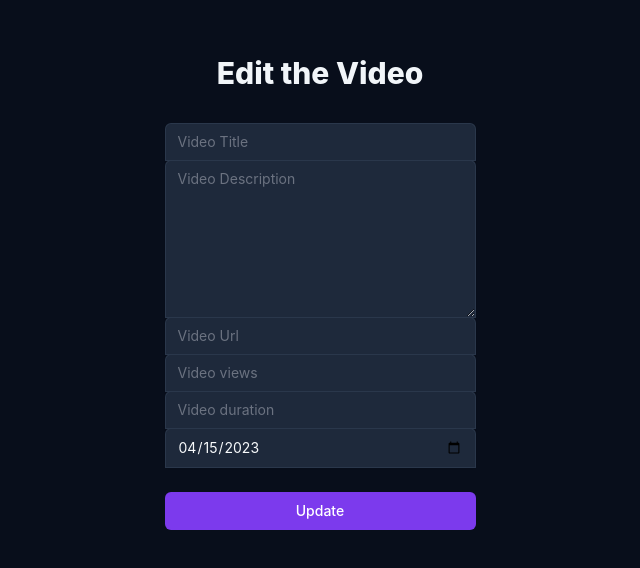
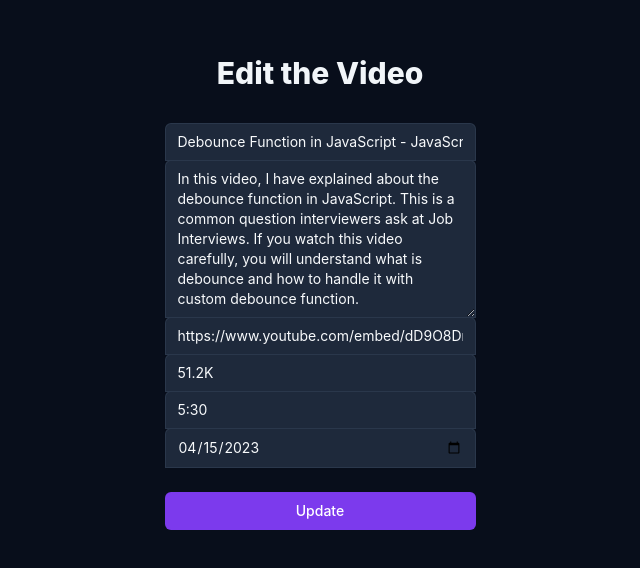
Before and after one commit to Nabi171/lPortalApp, a React (Create React App) app: page /Dashboard/videos/videoEdit/1 in a window 1280 px wide. Shown: the part 120-688 px from the top of the page, without its empty margins (320-960 px from the left). Built offline with nearby package versions, Linux system fonts and the light colour scheme; data requests are answered from the project's data file.

Commit message:
sgghfhgfjjgjhjgjkl

```diff
--- /dev/null
+++ b/src/components/Admin Portal/Videos/FormEdit.js
@@ -0,0 +1,95 @@
+import React, { useState } from 'react';
+
+const FormEdit = ({ video }) => {
+    const {
+        id,
+        title: initialTitle,
+        description: initialDescription,
+        url: initialUrl,
+        views: initialViews,
+        duration: initialDuration,
+        createdAt: initialCreatedAt,
+    } = video;
+
+
+    const [title, setTitle] = useState(initialTitle);
+    const [description, setDescription] = useState(initialDescription);
+    const [url, setUrl] = useState(initialUrl);
+    const [views, setViews] = useState(initialViews);
+    const [duration, setDuration] = useState(initialDuration);
+    const [createdAt, setCreatedAt] = useState(initialCreatedAt);
+    return (
+        <form
+            // onSubmit={handleSubmit}
+            className="mt-8 space-y-6" action="#" method="POST" >
+            <input type="hidden" name="remember" value="true" />
+            <div className="rounded-md shadow-sm -space-y-px">
+                <div >
+                    <label for="title" className="sr-only">Video Title</label>
+                    <input
+                        value={title}
+                        onChange={(e) => setTitle(e.target.value)}
+                        id="title" name="title" type="text" autocomplete="title" required
+                        className="login-input  rounded-t-md" placeholder="Video Title " />
+                </div>
+                <div>
+
+
+                    <textarea
+                        value={description}
+                        onChange={(e) => setDescription(e.target.value)}
+                        name="" id="" cols="30" rows="7"
+                        id="description" name="description"
+                        autocomplete="description" required
+                        className="login-input rounded-t-md" placeholder='Video Description' ></textarea>
+                </div>
+                <div >
+                    <label for="video-url" className="sr-only">Video Url</label>
+                    <input
+                        value={url}
+                        onChange={(e) => setUrl(e.target.value)}
+                        id="url" name="url" type="text" autocomplete="url" required
+                        className="login-input  rounded-t-md" placeholder="Video Url " />
+                </div>
+                <div >
+                    <label for="video-Views" className="sr-only">Video Views</label>
+                    <input
+                        value={views}
+                        onChange={(e) => setViews(e.target.value)}
+                        id="views" name="views" type="text" autocomplete="views" required
+                        className="login-input  rounded-t-md" placeholder="Video views " />
+                </div>
+                <div >
+                    <label for="video-duration" className="sr-only">Video Duration</label>
+                    <input
+                        value={duration}
+                        onChange={(e) => setDuration(e.target.value)}
+                        id="duration" name="duration" type="text" autocomplete="duration" required
+                        className="login-input  rounded-t-md" placeholder="Video duration " />
+                </div>
+                <div >
+                    <label for="createdAt" className="sr-only">Video Created</label>
+                    <input
+                        value={createdAt}
+                        onChange={(e) => setCreatedAt(e.target.value)}
+                        id="createdAt" name="createdAt" type="date"
+                        value="2023-04-15"
+                        autocomplete="date" required
+                        className="login-input  rounded-t-md" />
+                </div>
+            </div>
+
+
+
+            <div>
+                <button type="submit"
+                    className="group relative w-full flex justify-center py-2 px-4 border border-transparent text-sm font-medium rounded-md text-white bg-violet-600 hover:bg-violet-700 focus:outline-none focus:ring-2 focus:ring-offset-2 focus:ring-violet-500">
+                    Update
+</button>
+            </div>
+            {/* {error !== "" && <p>{error}</p>} */}
+        </form>
+    );
+};
+
+export default FormEdit;
--- a/src/components/Admin Portal/Videos/VideoEdit.js
+++ b/src/components/Admin Portal/Videos/VideoEdit.js
@@ -1,6 +1,23 @@
 import React from 'react';
+import FormEdit from './FormEdit';
+import { useGetVideoQuery } from '../../../features/apiSlice';
+import { useParams } from 'react-router';
 
 const VideoEdit = () => {
+    const { videoId } = useParams();
+    const { data: video, isLoading, isError } = useGetVideoQuery(videoId);
+
+    let content = null;
+
+    if (isLoading) {
+        content = <div>Loading...</div>;
+    }
+    if (!isLoading && isError) {
+        content = <div>error...</div>;
+    }
+    if (!isLoading && !isError && video ?.id) {
+        content = <FormEdit video={video} />;
+    }
     return (
         <div>
             <section className="py-6 bg-primary h-screen grid place-items-center">
@@ -11,76 +28,8 @@ const VideoEdit = () => {
                             Edit the Video
             </h2>
                     </div>
-                    <form
-                        // onSubmit={handleSubmit}
-                        className="mt-8 space-y-6" action="#" method="POST" >
-                        <input type="hidden" name="remember" value="true" />
-                        <div className="rounded-md shadow-sm -space-y-px">
-                            <div >
-                                <label for="title" className="sr-only">Video Title</label>
-                                <input
-                                    // value={title}
-                                    // onChange={(e) => setTitle(e.target.value)}
-                                    id="title" name="title" type="text" autocomplete="title" required
-                                    className="login-input  rounded-t-md" placeholder="Video Title " />
-                            </div>
-                            <div>
-
-
-                                <textarea
-                                    // value={description}
-                                    // onChange={(e) => setDescription(e.target.value)}
-                                    name="" id="" cols="30" rows="7"
-                                    id="description" name="description"
-                                    autocomplete="description" required
-                                    className="login-input rounded-t-md" placeholder='Video Description' ></textarea>
-                            </div>
-                            <div >
-                                <label for="video-url" className="sr-only">Video Url</label>
-                                <input
-                                    // value={url}
-                                    // onChange={(e) => setUrl(e.target.value)}
-                                    id="url" name="url" type="text" autocomplete="url" required
-                                    className="login-input  rounded-t-md" placeholder="Video Url " />
-                            </div>
-                            <div >
-                                <label for="video-Views" className="sr-only">Video Views</label>
-                                <input
-                                    // value={views}
-                                    // onChange={(e) => setViews(e.target.value)}
-                                    id="views" name="views" type="text" autocomplete="views" required
-                                    className="login-input  rounded-t-md" placeholder="Video views " />
-                            </div>
-                            <div >
-                                <label for="video-duration" className="sr-only">Video Duration</label>
-                                <input
-                                    // value={duration}
-                                    // onChange={(e) => setDuration(e.target.value)}
-                                    id="duration" name="duration" type="text" autocomplete="duration" required
-                                    className="login-input  rounded-t-md" placeholder="Video duration " />
-                            </div>
-                            <div >
-                                <label for="createdAt" className="sr-only">Video Created</label>
-                                <input
-                                    // value={createdAt}
-                                    // onChange={(e) => setCreatedAt(e.target.value)}
-                                    id="createdAt" name="createdAt" type="date"
-                                    value="2023-04-15"
-                                    autocomplete="date" required
-                                    className="login-input  rounded-t-md" />
-                            </div>
-                        </div>
-
-
-
-                        <div>
-                            <button type="submit"
-                                className="group relative w-full flex justify-center py-2 px-4 border border-transparent text-sm font-medium rounded-md text-white bg-violet-600 hover:bg-violet-700 focus:outline-none focus:ring-2 focus:ring-offset-2 focus:ring-violet-500">
-                                Update
-                </button>
-                        </div>
-                        {/* {error !== "" && <p>{error}</p>} */}
-                    </form>
+                    {/* <FormEdit /> */}
+                    {content}
                 </div>
             </section>
         </div>
--- a/src/features/apiSlice.js
+++ b/src/features/apiSlice.js
@@ -21,7 +21,7 @@ export const apiSlice = createApi({
             providesTags: ["videos"],
         }),
         getVideo: builder.query({
-            query: (videoId) => `/books/${videoId}`,
+            query: (videoId) => `/videos/${videoId}`,
             providesTags: (result, error, arg) => [{ type: "Video", id: arg }],
         }),
         addVideo: builder.mutation({
```
